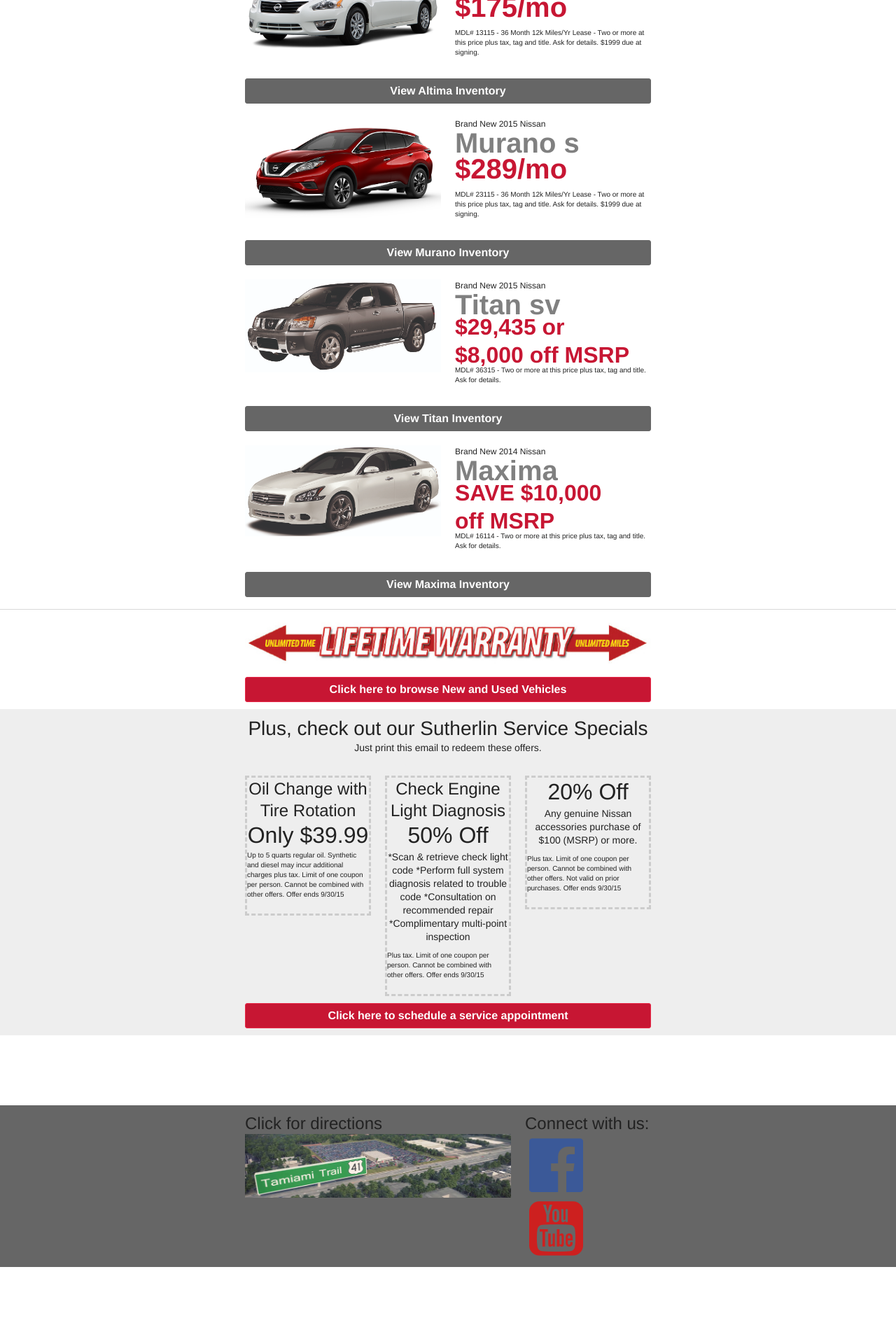
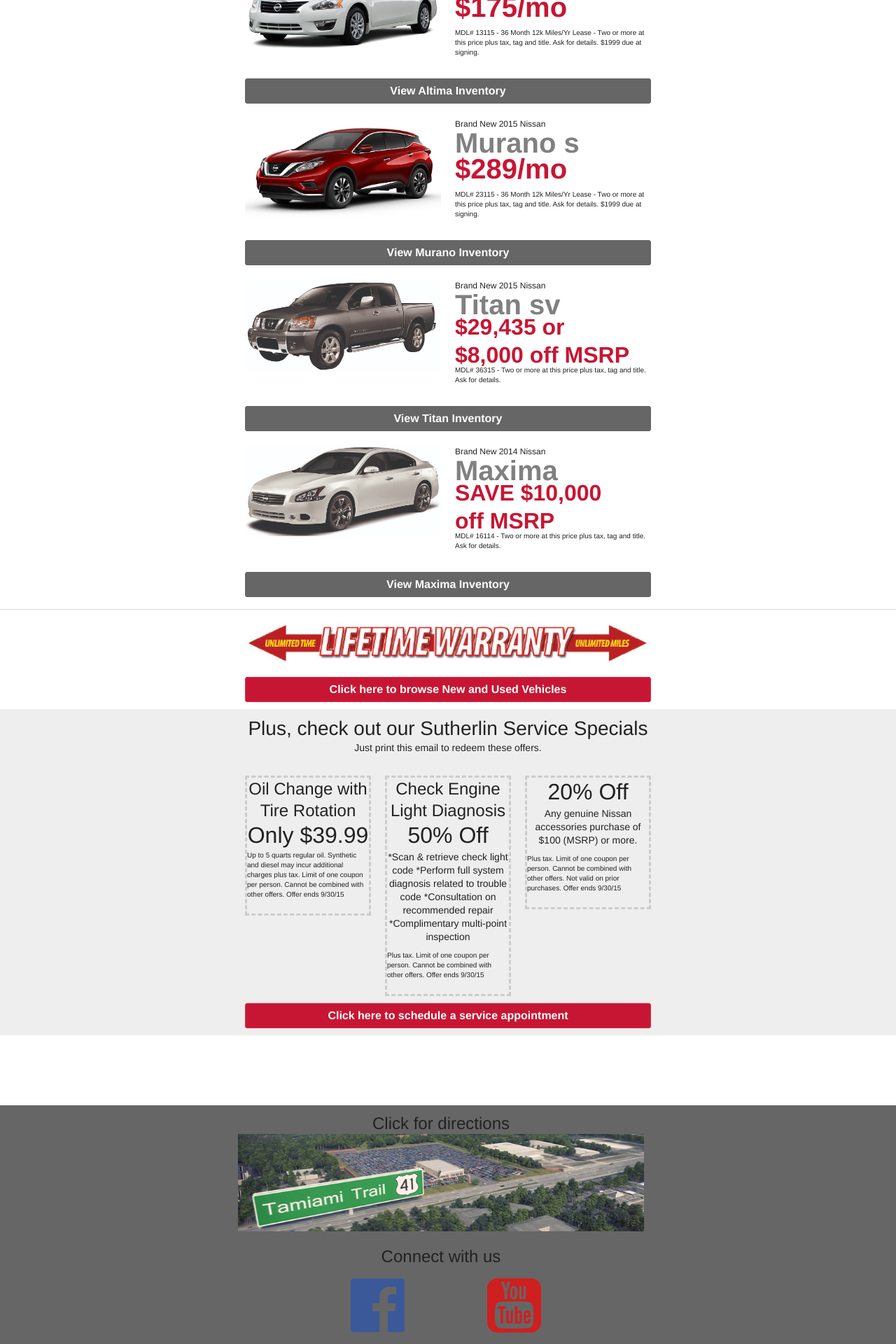
Before and after one commit to onlyaction/onlyaction.github.io, a Jekyll site: the page built from _posts/2015-09-21-SNFM-0313.markdown, in a window 1280 px wide. Shown: the part 1602-3522 px from the top of the page at 70% size. Built offline with Jekyll 4.4.1, drawn with Linux system fonts in a browser that asks for light colours; before the commit the page ends 3412 px from its top, so only the background shows below that.

Commit message:
footer looking better, needs links

```diff
--- a/_includes/SNFM-footer.html
+++ b/_includes/SNFM-footer.html
@@ -5,11 +5,11 @@
             <table class="container">
                 <tr>
                     <td class="wrapper">
-                        <table class="eight columns">
+                        <table class="twelve columns">
                             <tr>
                                 <td class="center">
                                     <center>
-                                        <h5>Click for directions</h5>
+                                        <h5 class="center">Click for directions</h5>
                                         <img src="/img/3dmap.jpeg">
                                     </center>
                                 </td>
@@ -18,21 +18,75 @@
                         </table>
                     </td>
 
-                      <td class="wrapper last">
+         <!--              <td class="wrapper last">
                         <table class="four columns">
                             <tr>
                                 <td>
-                                        <h5>Connect with us:</h5>
-                <img src="/img/facebook.png" class="social"><img src="/img/youtube.png" class="social">
+                                        <h5 class="">Connect with us:</h5>
+                                            <a href="#"><img src="/img/facebook.png" class="social"></a>
+                                            <a href="#"><img src="/img/youtube.png" class="social"></a>
+                                </td>
+                                <td class="expander"></td>
+                            </tr>
+                        </table>
+                    </td>
+ -->
+
+                </tr>
+            </table>
+
+
+                   <table class="container">
+                <tr>
+                    <td class="wrapper">
+                        <table class="twelve columns">
+                            <tr>
+                                <td class="center">
+                                    <center>
+                                        <h5 class="center">Connect with us</h5>
+                                    </center>
                                 </td>
                                 <td class="expander"></td>
                             </tr>
                         </table>
                     </td>
 
+         <!--              <td class="wrapper last">
+                        <table class="four columns">
+                            <tr>
+                                <td>
+                                        <h5 class="">Connect with us:</h5>
+                                            <a href="#"><img src="/img/facebook.png" class="social"></a>
+                                            <a href="#"><img src="/img/youtube.png" class="social"></a>
+                                </td>
+                                <td class="expander"></td>
+                            </tr>
+                        </table>
+                    </td>
+ -->
 
                 </tr>
             </table>
+
+
+
+            <table class="eight columns">
+                <tr>
+                    <td class="six sub-columns">
+
+                        <a href="#"><img src="/img/facebook.png" class=" center"></a>
+                  </td>
+                  <td class="six sub-columns last">
+
+                    <a href="#"><img src="/img/youtube.png" class=" center"></a>
+
+              </td>
+              <td class="expander"></td>
+            </tr>
+          </table>
+
+
+
         </td>
     </tr>
 </table>
--- a/_includes/SNFM-head.html
+++ b/_includes/SNFM-head.html
@@ -50,9 +50,10 @@
               list-style-type:none;
             }
 
-            .social  {
 
-              display:inline !important;
+            img.social {
+              clear: none;
+              display: inline;
             }
 
             .full-width-coupons {
```
Also changed, not shown: 2 other files.
